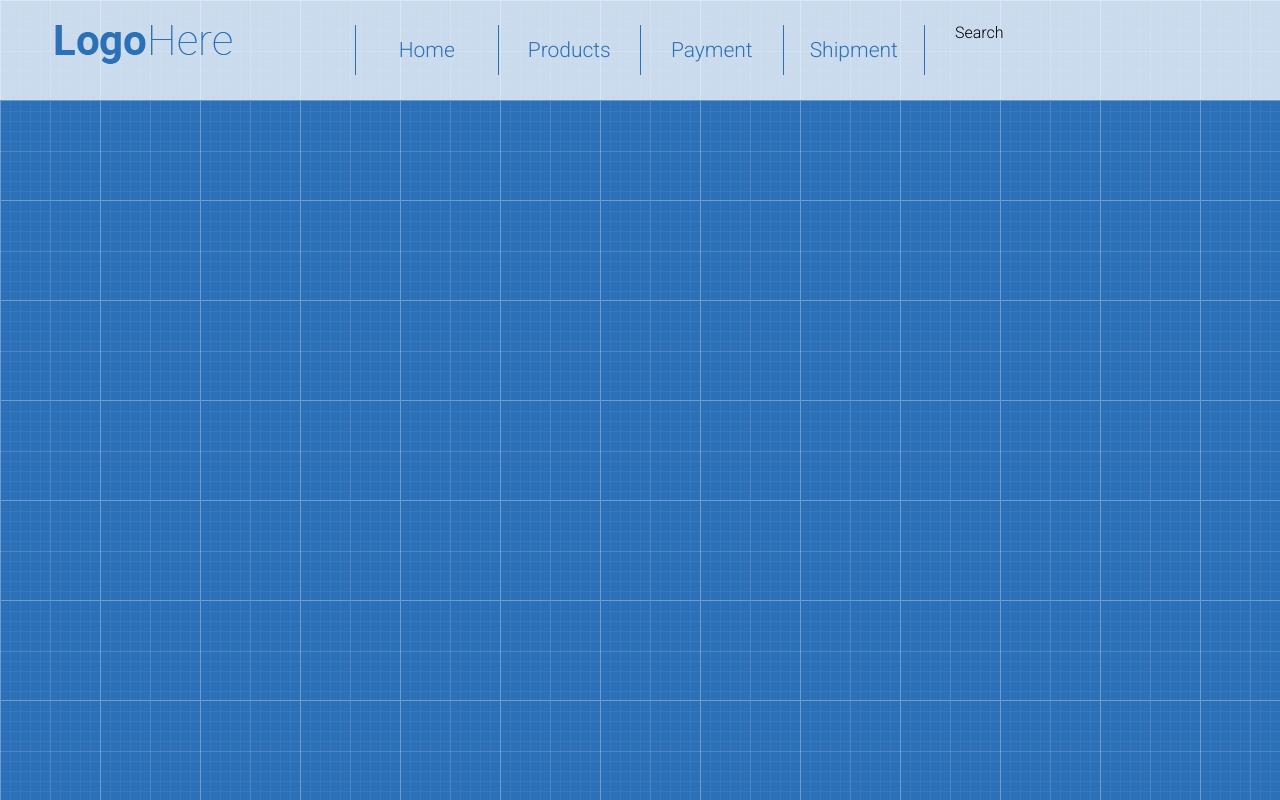
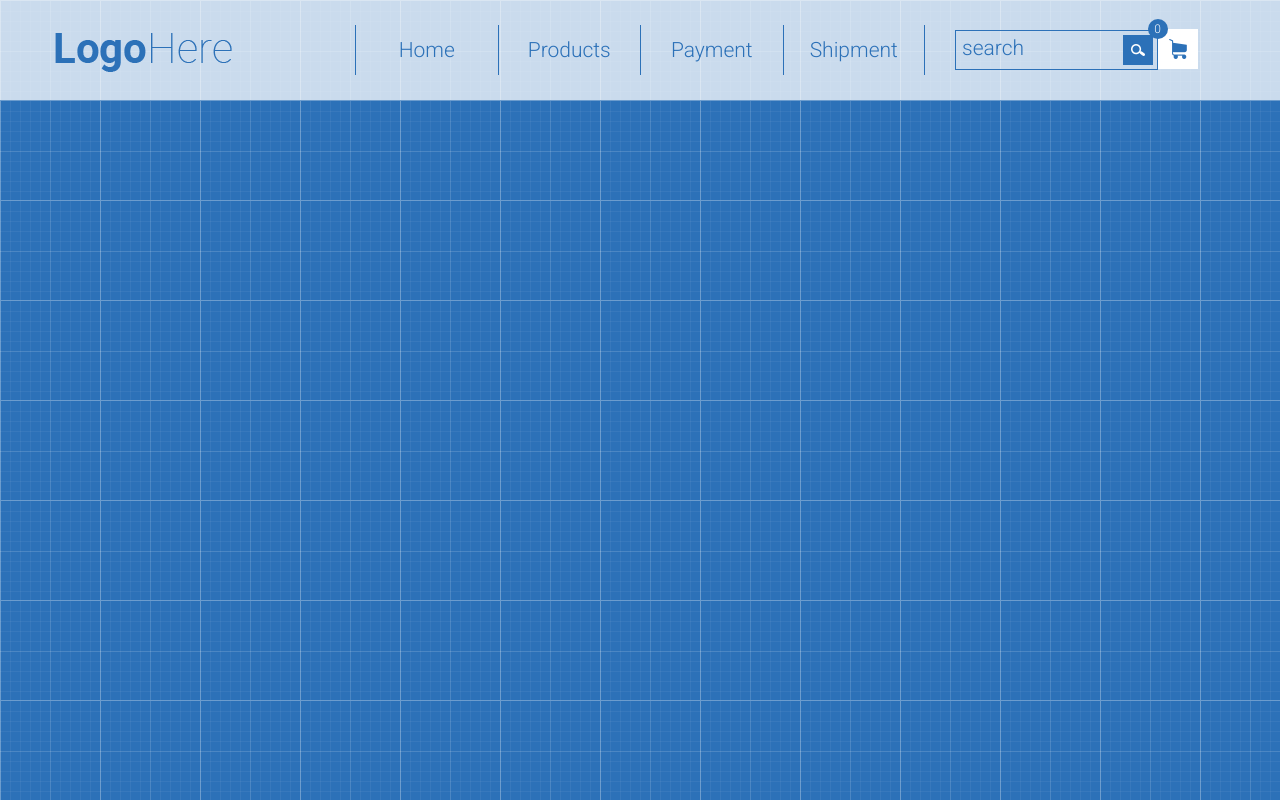
Before and after one commit to ilchukserhii/shop-project, a plain HTML site: page index.html in a window 1280 px wide. Drawn offline with Linux system fonts and the light colour scheme.

Commit message:
add cart and search

```diff
--- a/index.html
+++ b/index.html
@@ -1,5 +1,6 @@
 <!DOCTYPE html>
 <html lang="en">
+
 <head>
     <meta charset="UTF-8">
     <meta http-equiv="X-UA-Compatible" content="IE=edge">
@@ -11,6 +12,7 @@
     <link rel="stylesheet" href="style.css">
     <title>demo shop</title>
 </head>
+
 <body>
     <header class="header">
         <div class="container">
@@ -32,11 +34,25 @@
                         </ul>
                     </nav>
                 </div>
-                <div class="col-3">Search</div>
+                <div class="col-3">
+                    <div class="col9">
+                        <form class="search" action="#">
+                            <input type="text" placeholder="search">
+                            <button class="search-submit" type="submit"></button>
+                        </form>
+                    </div>
+                    <div class="col12">
+                        <div class="cart">
+                            <button class="cart-button" type="button"></button>
+                            <div class="quantity">0</div>
+                        </div>
+                    </div>
+                </div>
             </div>
         </div>
     </header>
     <main class="main"></main>
     <footer class="footer"></footer>
 </body>
+
 </html>
--- a/style.css
+++ b/style.css
@@ -3,7 +3,7 @@
 }
 
 body {
-    font-family: 'Roboto', sans-serif;
+    font-family: "Roboto", sans-serif;
     background-image: url(img/patt.png);
 }
 
@@ -23,6 +23,7 @@ body {
 
 .row {
     display: flex;
+    align-items: center;
     margin-left: -15px;
     margin-right: -15px;
 }
@@ -35,11 +36,31 @@ body {
 .col-3 {
     flex: 0 0 25%;
     max-width: 25%;
+    display: flex;
+    align-items: center;
 }
 
 .col-6 {
     flex: 0 0 50%;
     max-width: 50%;
+}
+
+.col9 {
+    flex: 0 0 75%;
+    max-width: 75%;
+}
+
+.col12 {
+    flex: 0 0 25%;
+    max-width: 25%;
+}
+
+.col-12 {
+    padding-right: 0;
+}
+
+.logo {
+    padding-top: 7px;
 }
 
 .menu {
@@ -65,3 +86,57 @@ body {
     justify-content: center;
     align-items: center;
 }
+
+.search {
+    border: 1px solid #2C71B8;
+    padding: 4px;
+    display: flex;
+}
+
+.search input {
+    width: calc(100% - 30px);
+    height: 30px;
+    border: 0;
+    background: transparent;
+    outline: none;
+}
+
+input::placeholder {
+    font-family: "Roboto", sans-serif;
+    color: #2C71B8;
+    font-size: 21px;
+
+}
+
+.search-submit {
+    width: 30px;
+    height: 30px;
+    background: url(img/search-icon.png) no-repeat center #2C71B8;
+    border: 0;
+}
+
+.cart {
+    display: inline-block;
+    position: relative;
+}
+
+.cart-button {
+    width: 40px;
+    height: 40px;
+    background: url(img/cart.png) no-repeat center #ffffff;
+    border: 0;
+}
+
+.quantity {
+    position: absolute;
+    top: -10px;
+    left: -10px;
+    width: 20px;
+    height: 20px;
+    border-radius: 10px;
+    background-color: #2C71B8;
+    text-align: center;
+    line-height: 20px;
+    color: white;
+    font-size: 12px;
+}
```
Also changed, not shown: img/cart.png (added), img/search-icon.png (added).
